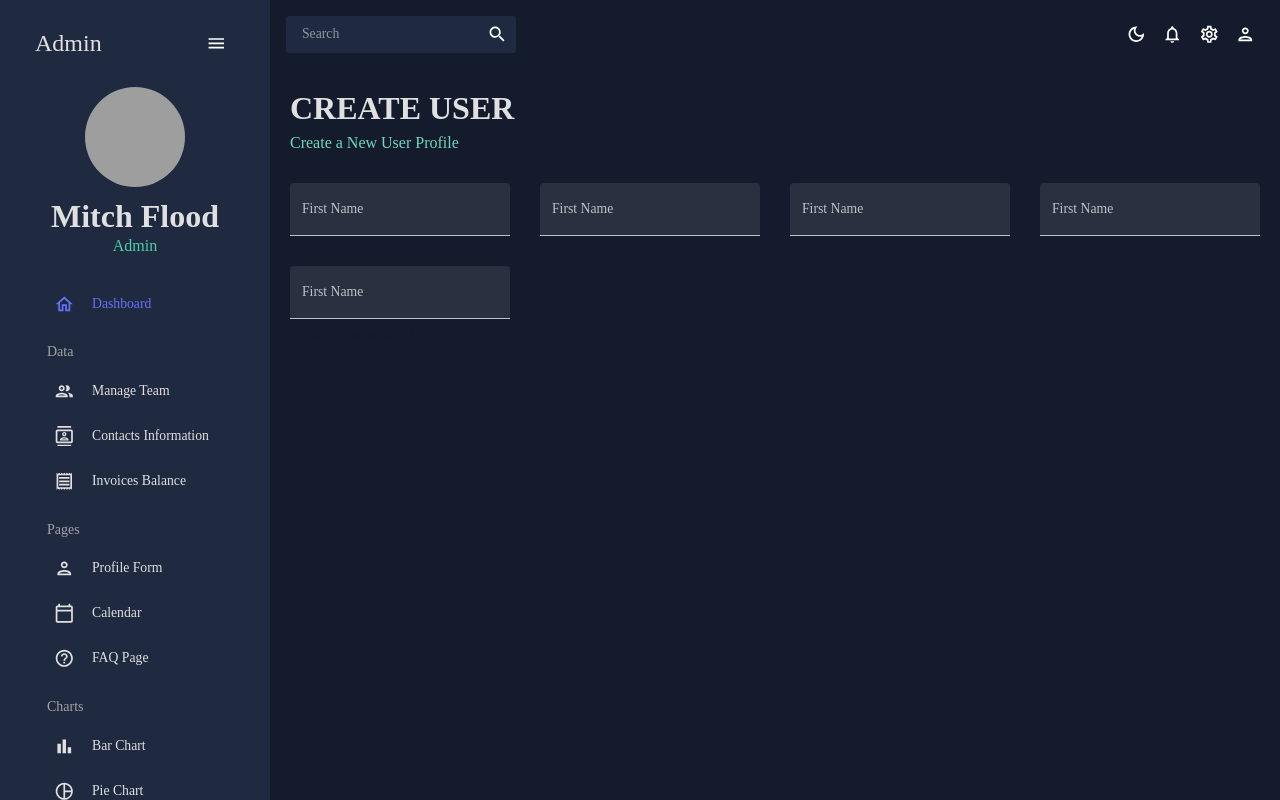
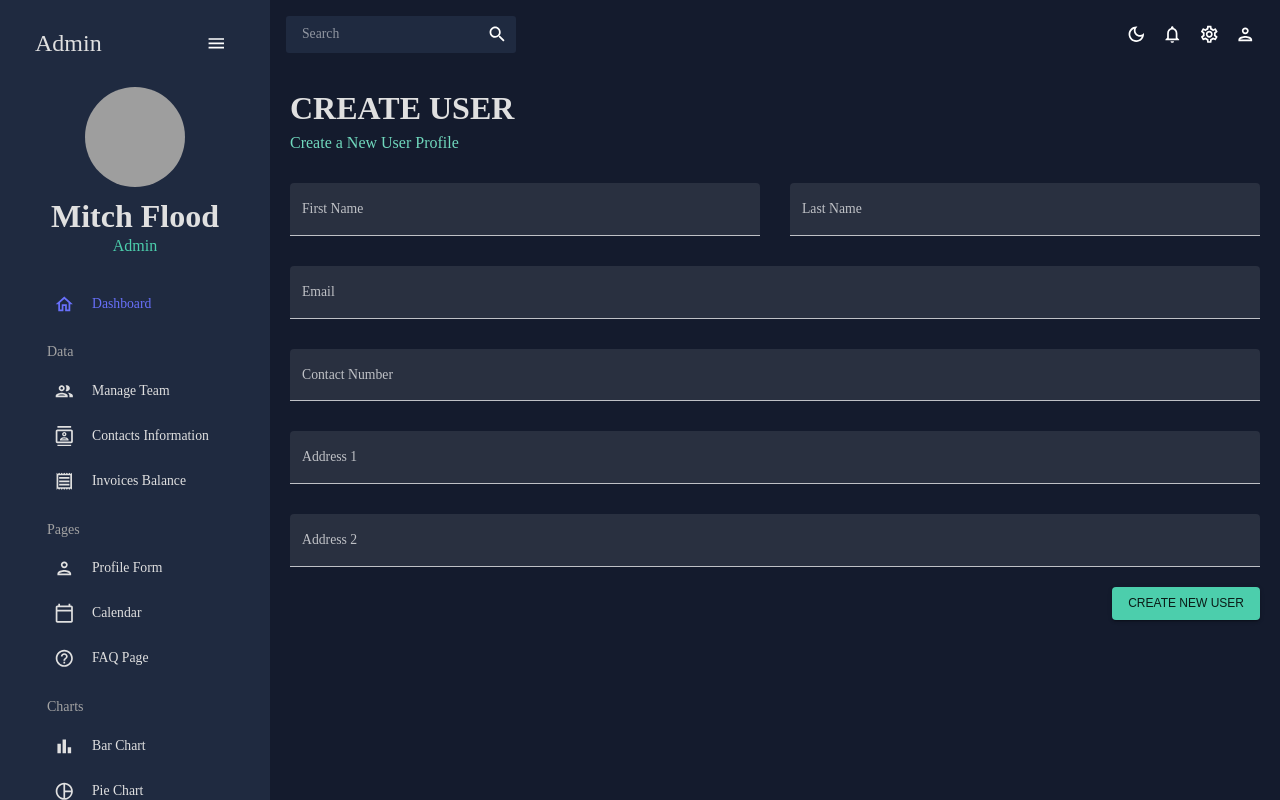
Before and after one commit to paxton44/react-dashboard, a React (Create React App) app: page /form in a window 1280 px wide. Built offline with nearby package versions, Linux system fonts and the light colour scheme; grey boxes are pictures that could not be loaded.

Commit message:
finished form ran into MUI grid issues with single vs double quotes

```diff
--- a/src/scenes/form/index.jsx
+++ b/src/scenes/form/index.jsx
@@ -4,18 +4,16 @@
 import useMediaQuery from "@mui/material/useMediaQuery";
 import Header from "../../components/Header";
 
-
 const Form = () => {
   const isNonMobile = useMediaQuery("(min-width:600px)");
+
   const handleFormSubmit = (values) => {
     console.log(values);
   };
+
   return (
     <Box m="20px">
-        <Header
-         title="CREATE USER"
-         subtitle="Create a New User Profile"
-         />
+      <Header title="CREATE USER" subtitle="Create a New User Profile" />
 
       <Formik
         onSubmit={handleFormSubmit}
@@ -45,67 +43,84 @@
                 type="text"
                 label="First Name"
                 onBlur={handleBlur}
+                onChange={handleChange}
                 value={values.firstName}
                 name="firstName"
                 error={!!touched.firstName && !!errors.firstName}
                 helperText={touched.firstName && errors.firstName}
-                            sx={{ gridColum: "span 2"}}
+                sx={{ gridColumn: "span 2" }}
               />
               <TextField
                 fullWidth
                 variant="filled"
                 type="text"
-                             label="First Name"
+                label="Last Name"
                 onBlur={handleBlur}
-                             value={values.firstName}
-                             name="firstName"
-                             error={!!touched.firstName && !!errors.firstName}
-                             helperText={touched.firstName && errors.firstName}
-                             sx={{ gridColum: "span 2"}}
+                onChange={handleChange}
+                value={values.lastName}
+                name="lastName"
+                error={!!touched.lastName && !!errors.lastName}
+                helperText={touched.lastName && errors.lastName}
+                sx={{ gridColumn: "span 2" }}
               />
               <TextField
                 fullWidth
                 variant="filled"
                 type="text"
-                             label="First Name"
+                label="Email"
                 onBlur={handleBlur}
-                             value={values.firstName}
-                             name="firstName"
-                             error={!!touched.firstName && !!errors.firstName}
-                             helperText={touched.firstName && errors.firstName}
-                             sx={{ gridColum: "span 2"}}
+                onChange={handleChange}
+                value={values.email}
+                name="email"
+                error={!!touched.email && !!errors.email}
+                helperText={touched.email && errors.email}
+                sx={{ gridColumn: "span 4" }}
               />
               <TextField
                 fullWidth
                 variant="filled"
                 type="text"
-                             label="First Name"
+                label="Contact Number"
                 onBlur={handleBlur}
-                             value={values.firstName}
-                             name="firstName"
-                             error={!!touched.firstName && !!errors.firstName}
-                             helperText={touched.firstName && errors.firstName}
-                             sx={{ gridColum: "span 2"}}
+                onChange={handleChange}
+                value={values.contact}
+                name="contact"
+                error={!!touched.contact && !!errors.contact}
+                helperText={touched.contact && errors.contact}
+                sx={{ gridColumn: "span 4" }}
               />
               <TextField
                 fullWidth
                 variant="filled"
                 type="text"
-                             label="First Name"
+                label="Address 1"
                 onBlur={handleBlur}
-                             value={values.firstName}
-                             name="firstName"
-                             error={!!touched.firstName && !!errors.firstName}
-                             helperText={touched.firstName && errors.firstName}
-                             sx={{ gridColum: "span 2"}}
+                onChange={handleChange}
+                value={values.address1}
+                name="address1"
+                error={!!touched.address1 && !!errors.address1}
+                helperText={touched.address1 && errors.address1}
+                sx={{ gridColumn: "span 4" }}
+              />
+              <TextField
+                fullWidth
+                variant="filled"
+                type="text"
+                label="Address 2"
+                onBlur={handleBlur}
+                onChange={handleChange}
+                value={values.address2}
+                name="address2"
+                error={!!touched.address2 && !!errors.address2}
+                helperText={touched.address2 && errors.address2}
+                sx={{ gridColumn: "span 4" }}
               />
             </Box>
-                    <Box>
-                        <Button>
+            <Box display="flex" justifyContent="end" mt="20px">
+              <Button type="submit" color="secondary" variant="contained">
                 Create New User
               </Button>
             </Box>
-
           </form>
         )}
       </Formik>
@@ -122,13 +137,11 @@
   email: yup.string().email("invalid email").required("required"),
   contact: yup
     .string()
-    .matches(phoneRegExp, "Phone Number Is Not Valid")
+    .matches(phoneRegExp, "Phone number is not valid")
     .required("required"),
   address1: yup.string().required("required"),
   address2: yup.string().required("required"),
-
-})
-
+});
 const initialValues = {
   firstName: "",
   lastName: "",
@@ -136,7 +149,6 @@
   contact: "",
   address1: "",
   address2: "",
-
 };
 
-export default Form
+export default Form;
```
Lines whose indentation alone changed are shown as unchanged.
